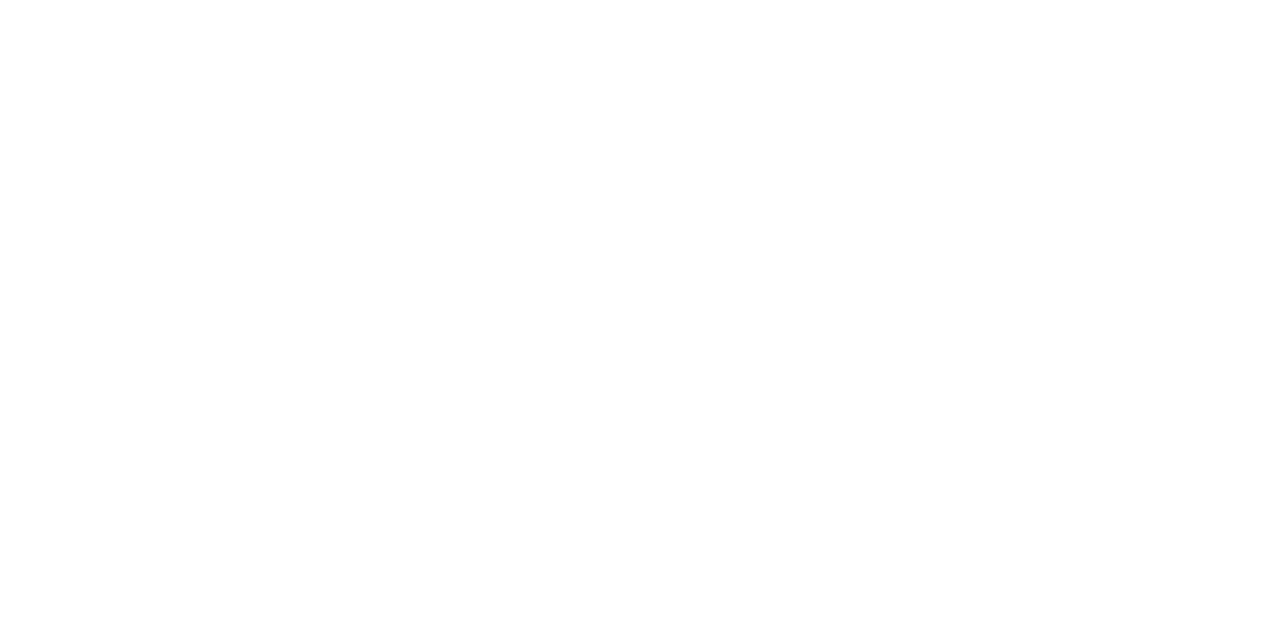
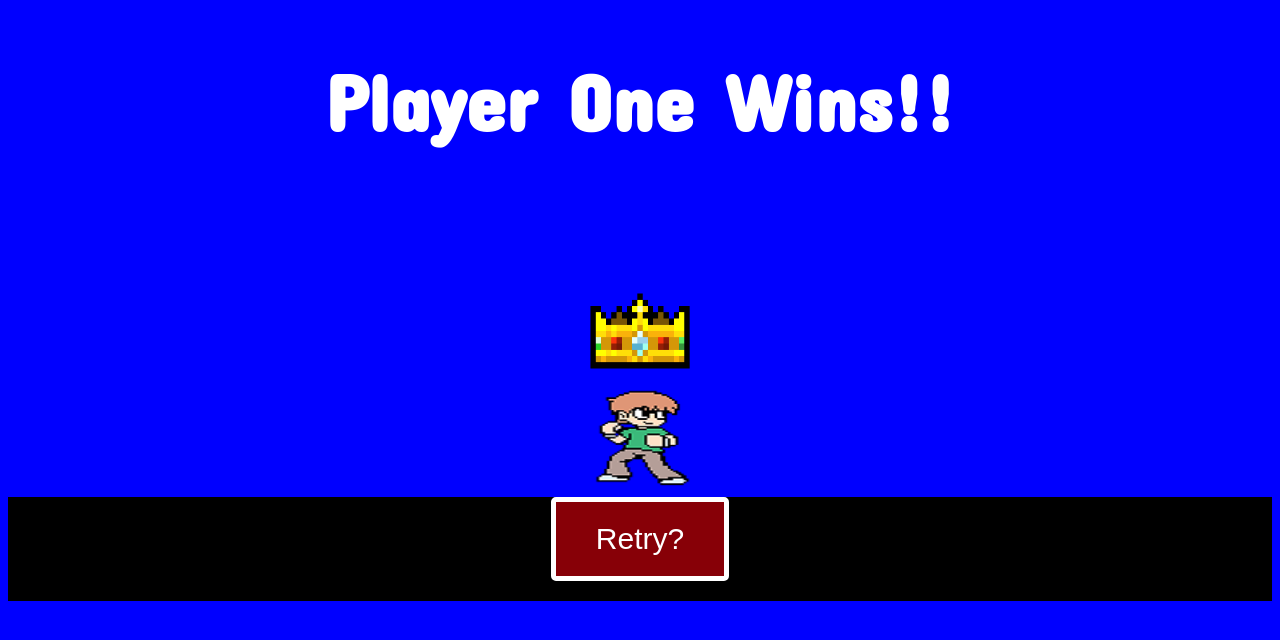
Before and after one commit to JurgenBlitz/Jorge-s-Game, a plain HTML site: page victoryone.html in a window 1280 px wide. Drawn offline with Linux system fonts and the light colour scheme.

Commit message:
Included audio

```diff
--- a/css/styleintro.css
+++ b/css/styleintro.css
@@ -31,3 +31,20 @@ button>a {
   color: white;
   text-decoration: none;
 }
+
+.victory {
+  width: 100% auto;
+  background-color: black;
+}
+.player-one-wins {
+  background-color: blue;
+
+}
+.crown>img {
+  height: 100px;
+  width: 120px;
+}
+.sprite-one>img {
+  height: 100px;
+  width: 120px;
+}
--- a/javascript/functionality.js
+++ b/javascript/functionality.js
@@ -1,10 +1,12 @@
 
 var game;
 var board;
+var audio = new Audio("audio/spazzmatica_polka.mp3");
 
 window.onload = function() {
   game = new Game();
   board = new Board();
+  audio.play();
 
   setInterval(renderGame, 30);
   setInterval(game.generateFood.bind(game), 2000);
@@ -50,6 +52,7 @@ Game.prototype.checkCollision = function(player, food) {
 Game.prototype.checkScore = function() {
   if (this.player.score >= 100) {
     console.log("Player One Wins!");
+    location.href ="victoryone.html";
   } else if (this.player.score <= 0) {
     console.log("Player One Loses!");
   }
--- a/victoryone.html
+++ b/victoryone.html
@@ -0,0 +1,28 @@
+<!DOCTYPE html>
+<html lang="en">
+<head>
+    <meta charset="UTF-8">
+    <meta name="viewport" content="width=device-width, initial-scale=1.0">
+    <meta http-equiv="X-UA-Compatible" content="ie=edge">
+    <link rel="stylesheet" href="./css/styleintro.css">
+    <link href="https://fonts.googleapis.com/css?family=Concert One" rel="stylesheet">
+    <title>Document</title>
+</head>
+<body>
+    <div class="victory">
+        <div class="player-one-wins">
+            <h1>Player One Wins!!</h1>
+            <div class="crown">
+                <img src="images/crown.png" alt="crown">
+            </div>
+            <div class="sprite-one">
+                <img src="images/still-runner-right.png" alt="Winner">
+            </div>
+        </div>
+        <button class="start-game">
+                <a href="index.html">Retry?</a>
+        </button>
+    </div>
+
+</body>
+</html>
```
Also changed, not shown: intro.htm (+1 -1 lines), javascript/player.js (+4 -4 lines).
